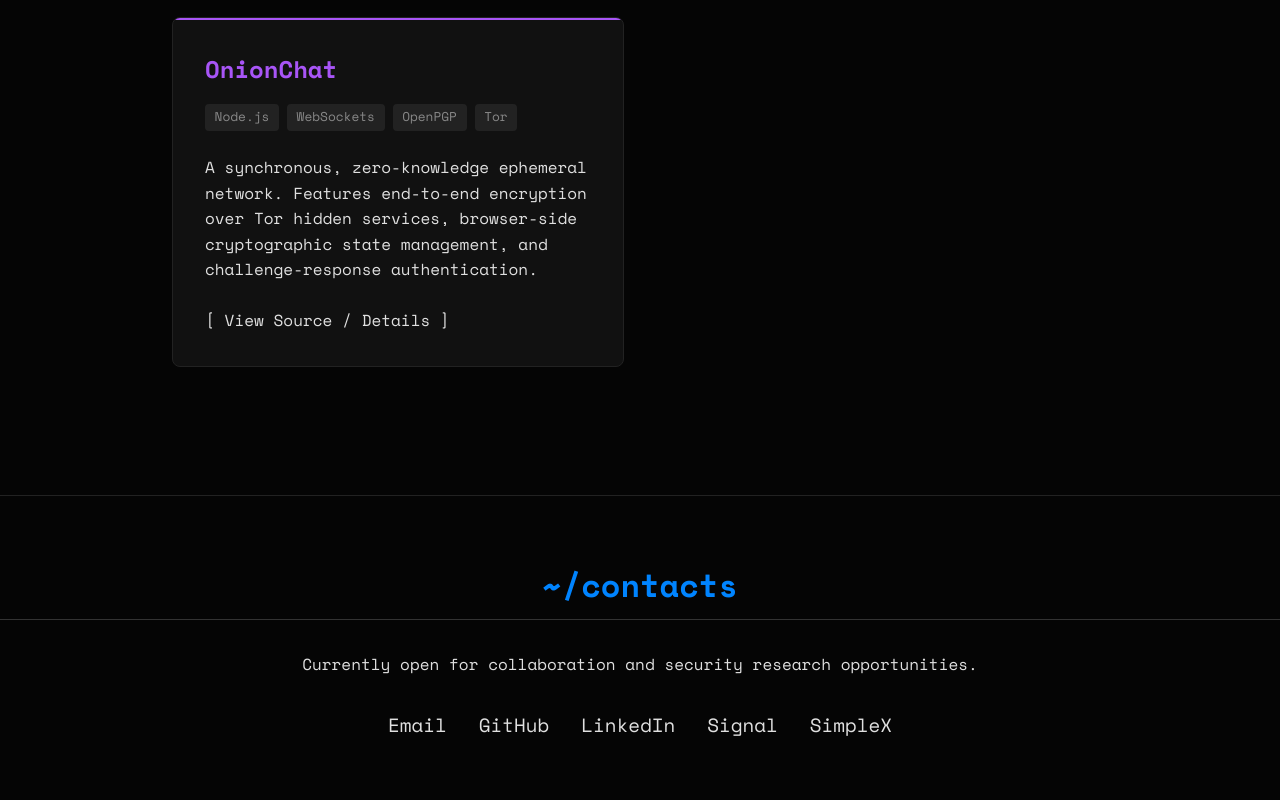
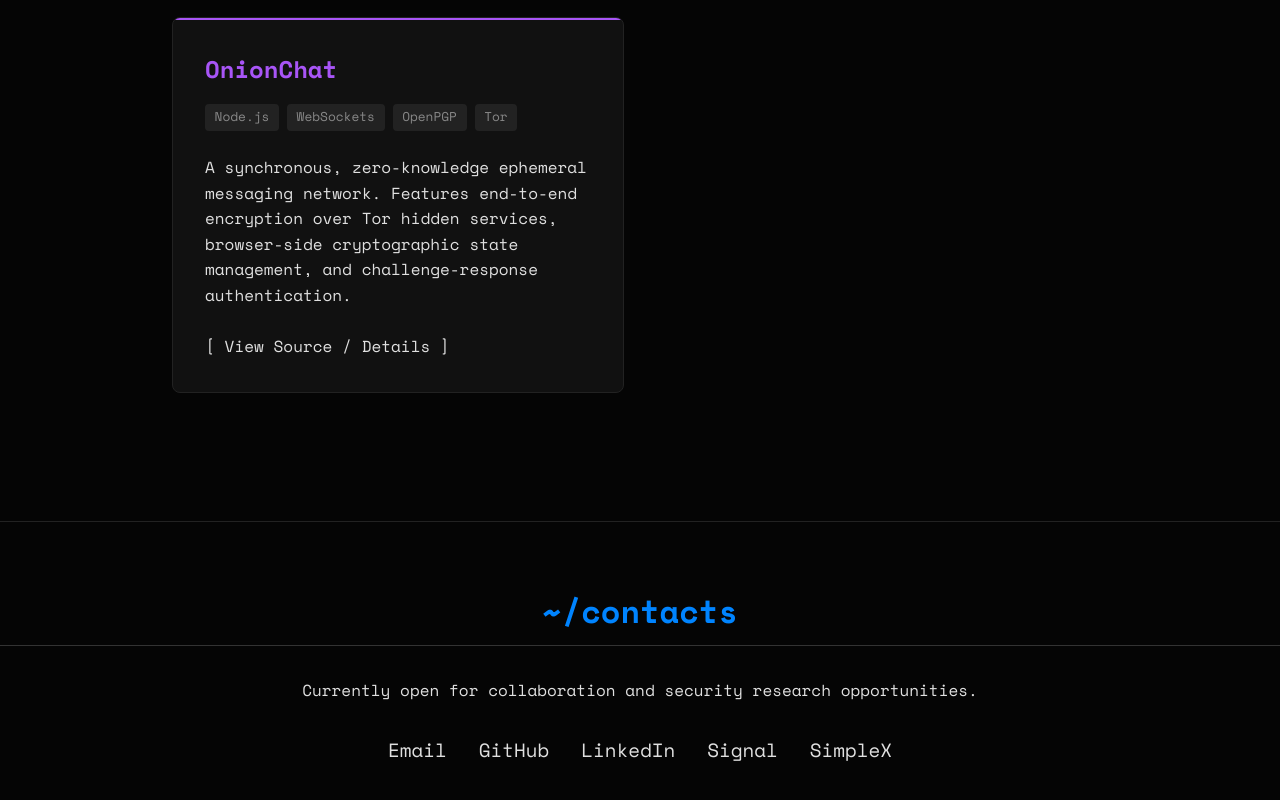
Before and after one commit to harry-betts/portfolio-website, a plain HTML site: page index.html in a window 1280 px wide. Shown: the part 1926-2726 px from the top of the page. Drawn offline with nearby package versions, Linux system fonts and the light colour scheme.

Commit message:
Update index.html

```diff
--- a/index.html
+++ b/index.html
@@ -305,7 +305,7 @@
                     <span>OpenPGP</span>
                     <span>Tor</span>
                 </div>
-                <p>A synchronous, zero-knowledge ephemeral network. Features end-to-end encryption over Tor hidden services, browser-side cryptographic state management, and challenge-response authentication.</p>
+                <p>A synchronous, zero-knowledge ephemeral messaging network. Features end-to-end encryption over Tor hidden services, browser-side cryptographic state management, and challenge-response authentication.</p>
                 <br>
                 <a href="https://github.com/harry-betts/OnionChat">[ View Source / Details ]</a>
             </div>
```
